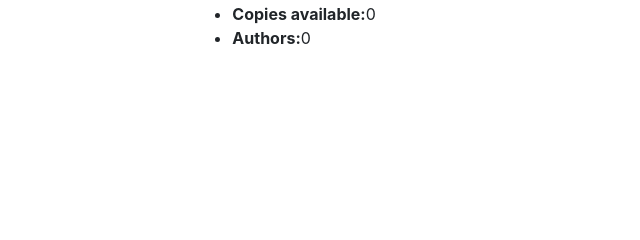
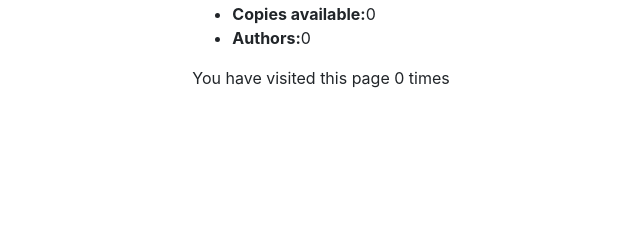
Before and after one commit to alkotras42/LocalLibrary, a Django app: page /catalog/ in a window 1280 px wide. Shown: the part 228-468 px from the top of the page, without its empty margins (36-676 px from the left). Run offline with Django 3.2, Linux system fonts and the light colour scheme; data that the repository does not hold is empty; some libraries are stand-ins or nearby versions.

Commit message:
add session

```diff
--- a/catalog/templates/index.html
+++ b/catalog/templates/index.html
@@ -18,4 +18,6 @@
     <li><strong>Authors:</strong>{{ num_authors }}</li>
 </ul>
 
+<p>You have visited this page {{num_visits}} {% if num_visits == 1 %} time{% else %} times{% endif %} </p>
+
 {% endblock content %}
--- a/catalog/views.py
+++ b/catalog/views.py
@@ -9,10 +9,14 @@ def index(request):
     num_instances_available = BookInstance.objects.filter(status__exact='a').count()
     num_authors = Author.objects.exclude(first_name="").count()
 
+    # Number of visits to this view, as counted in the session variable.
+    num_visits = request.session.get('num_visits', 0)
+    request.session['num_visits'] = num_visits + 1
+
     return render(
         request,
         "index.html",
-        context={'num_books': num_books, 'num_instance': num_instance, 'num_instances_available': num_instances_available, 'num_authors': num_authors}
+        context={'num_books': num_books, 'num_instance': num_instance, 'num_instances_available': num_instances_available, 'num_authors': num_authors, 'num_visits': num_visits}
     )
 
 class BookListView(generic.ListView):
```
